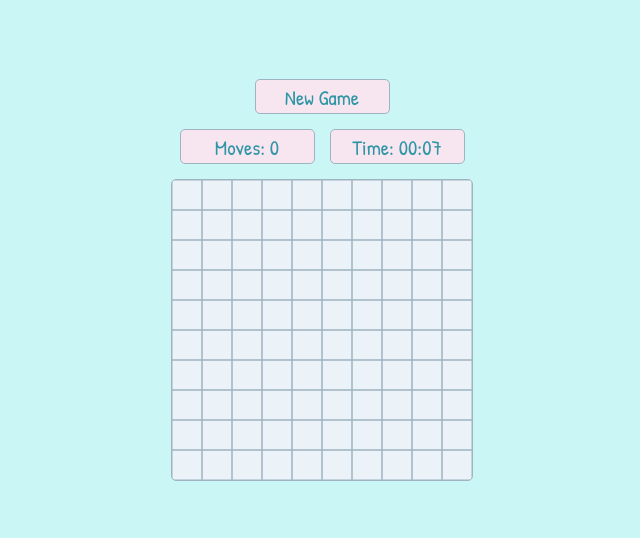
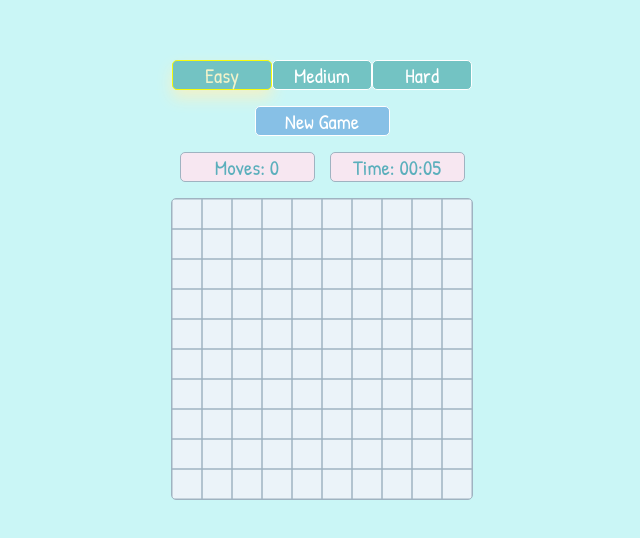
Before and after one commit to zilola08/minesweeper, a website built with webpack: page src/pages/main.html in a window 1280 px wide. Shown: the part 120-658 px from the top of the page, without its empty margins (318-958 px from the left). Built offline with nearby package versions, Linux system fonts and the light colour scheme; a web font is replaced by a local one.

Commit message:
feat: add levels, buttons styling

```diff
--- a/src/js/main.js
+++ b/src/js/main.js
@@ -559,9 +559,31 @@ const container = document.createElement('div');
 container.className = 'container';
 root.appendChild(container);
 
-const newAndTopBox = document.createElement('div');
-newAndTopBox.className = 'button-box container__new-and-top-box';
-container.appendChild(newAndTopBox);
+const LevelsBox = document.createElement('div');
+LevelsBox.className = 'button-box container__levels-box';
+container.appendChild(LevelsBox);
+
+const easyButton = document.createElement('button');
+easyButton.className = 'button easy level-button level-selected';
+easyButton.value = 10;
+easyButton.innerHTML = 'Easy';
+LevelsBox.appendChild(easyButton);
+
+const mediumButton = document.createElement('button');
+mediumButton.className = 'button medium level-button';
+mediumButton.value = 15;
+mediumButton.innerHTML = 'Medium';
+LevelsBox.appendChild(mediumButton);
+
+const hardButton = document.createElement('button');
+hardButton.className = 'button hard level-button';
+hardButton.value = 20;
+hardButton.innerHTML = 'Hard';
+LevelsBox.appendChild(hardButton);
+
+const newGameBox = document.createElement('div');
+newGameBox.className = 'button-box container__new-and-top-box';
+container.appendChild(newGameBox);
 
 const timerAndMovesBox = document.createElement('div');
 timerAndMovesBox.className = 'button-box container__timer-and-moves-box';
@@ -570,12 +592,7 @@ container.appendChild(timerAndMovesBox);
 const newGameButton = document.createElement('button');
 newGameButton.className = 'button newGame-button';
 newGameButton.innerHTML = 'New Game';
-newAndTopBox.appendChild(newGameButton);
-
-// const top10Button = document.createElement('button');
-// top10Button.className = 'button top10-button';
-// top10Button.innerHTML = 'Top 10';
-// newAndTopBox.appendChild(top10Button);
+newGameBox.appendChild(newGameButton);
 
 const moves = document.createElement('button');
 moves.className = 'button moves-display';
@@ -591,6 +608,11 @@ const timer = document.createElement('button');
 timer.className = 'button timer-display';
 timer.innerHTML = 'Time: ';
 timerAndMovesBox.appendChild(timer);
+
+// const flagsLeft = document.createElement('button');
+// flagsLeft.className = 'button flags-display';
+// flagsLeft.innerHTML = 'Flags left: ';
+// newGameBox.appendChild(flagsLeft);
 
 let colWidth = 30;
 let colHeight = 30;
@@ -623,7 +645,7 @@ const eraseBoard = () => {
 
 window.addEventListener('load',function () {
 
-  let minesCount = 15;
+  let minesCount = 10;
   let rows = 10;
   let cols = 10;
 
@@ -635,12 +657,40 @@ window.addEventListener('load',function () {
   newGameButton.addEventListener('click',function (e) {
     document.querySelector('.time-count').remove();
     // document.querySelector('.move-count').remove();
+    for (let i = 0; i < levelButtonsArray.length; i++) {
+      if (levelButtonsArray[i].classList.contains('level-selected')) {
+        minesCount = levelButtonsArray[i].value;
+      }
+    };
+
     clearInterval(this.timer);
     eraseBoard();
-    drawBoard(10,10);
+    drawBoard(rows,cols);
     let movesCount = document.querySelector(".move-count");
     movesCount.innerHTML = `${0}`;
     newGame.start(minesCount,rows,cols);
   })
 
+  const levelButtonsArray = Array.from(document.querySelectorAll('.level-button'));
+
+  levelButtonsArray.forEach((level) => {
+    level.addEventListener('click',(e) => {
+
+      for (let i = 0; i < levelButtonsArray.length; i++) {
+        levelButtonsArray[i].classList.remove('level-selected');
+      };
+
+      level.classList.add('level-selected');
+      minesCount = level.value;
+      console.log(minesCount);
+      document.querySelector('.time-count').remove();
+      // document.querySelector('.move-count').remove();
+      clearInterval(this.timer);
+      eraseBoard();
+      drawBoard(rows,cols);
+      let movesCount = document.querySelector(".move-count");
+      movesCount.innerHTML = `${0}`;
+      newGame.start(minesCount,rows,cols);
+    })
+  })
 })
--- a/src/scss/main.scss
+++ b/src/scss/main.scss
@@ -22,6 +22,7 @@ body {
   justify-content: center;
   align-items: center;
   background-color: rgb(202, 246, 246);
+  gap: 1em;
 }
 
 .canvas {
@@ -38,8 +39,13 @@ body {
 
 .container {
   width: 300px;
-  height: 100px;
+  // height: 150px;
   // margin: 20%;
+  display: flex;
+  flex-direction: column;
+  justify-content: center;
+  align-items: center;
+  gap: 1em;
 }
 
 .button-box {
@@ -51,14 +57,35 @@ body {
 
 .button {
   width: 45%;
-  height: 70%;
+  // height: 100%;
   border: #9fb3c1 1px solid;
-  color: rgb(47, 150, 166);
+  color: rgb(91, 175, 188);
   font-family: 'Patrick Hand', cursive;
   font-size: 1.3em;
   border-radius: 5px;
   text-align: center;
-  background-color: rgb(247, 229, 240);
+  background-color: rgb(247, 231, 241);
+}
+
+.newGame-button {
+  cursor: pointer;
+  background-color: rgb(135, 192, 230);
+  color: rgb(255, 255, 255);
+  border-color: rgb(255, 255, 255);
+}
+
+.level-button {
+  cursor: pointer;
+  background-color: rgb(115, 195, 195);
+  color: rgb(255, 255, 255);
+  border-color: rgb(255, 255, 255);
+}
+
+.level-selected {
+  background-color: rgb(115, 195, 195);
+  color: rgb(241, 242, 201);
+  border-color: rgb(247, 251, 13);
+  box-shadow: 0px 8px 15px;
 }
 
 span {
```
Also changed, not shown: dist/main.css, dist/main.js.
